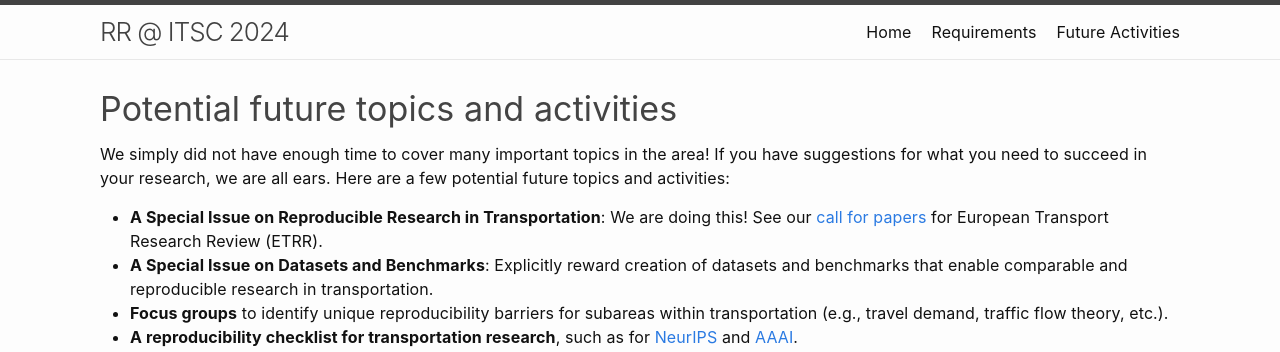
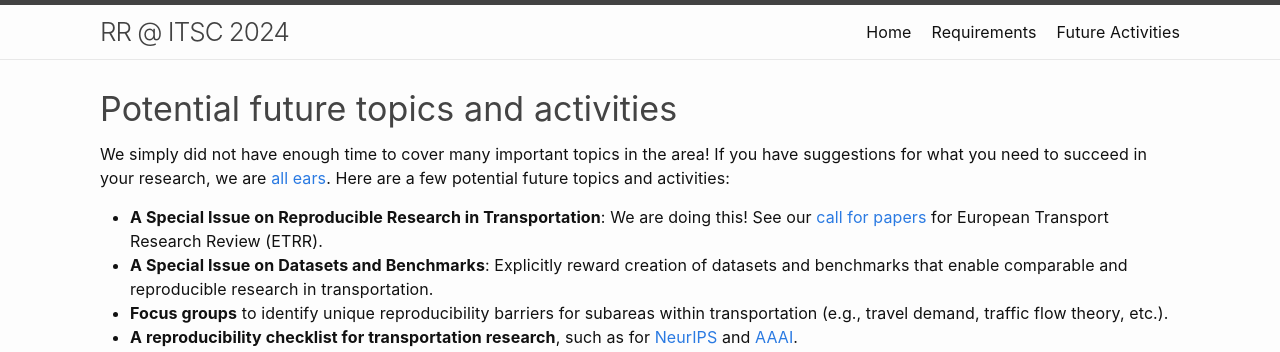
Before and after one commit to RRinTransportation/itsc24-rr-tutorial, a Jekyll site: the page built from future.md, in a window 1280 px wide. Shown: the top 352 px of the page. Built offline with Jekyll 4.4.1, drawn with Linux system fonts in a browser that asks for light colours; part of the change alters nothing that is shown.

```diff
--- a/future.md
+++ b/future.md
@@ -5,7 +5,7 @@ layout: default
 ---
 
 ### Potential future topics and activities
-We simply did not have enough time to cover many important topics in the area! If you have suggestions for what you need to succeed in your research, we are all ears. Here are a few potential future topics and activities:
+We simply did not have enough time to cover many important topics in the area! If you have suggestions for what you need to succeed in your research, we are <a href="https://docs.google.com/forms/d/e/1FAIpQLSePwCggee6GQAV1P6AedYjQvx_zGigVMnIJpB7u7T16GD-3OQ/viewform">all ears</a>. Here are a few potential future topics and activities:
 - **A Special Issue on Reproducible Research in Transportation**: We are doing this! See our [call for papers](https://www.springeropen.com/collections/RRT24) for European Transport Research Review (ETRR).
 - **A Special Issue on Datasets and Benchmarks**: Explicitly reward creation of datasets and benchmarks that enable comparable and reproducible research in transportation.
 - **Focus groups** to identify unique reproducibility barriers for subareas within transportation (e.g., travel demand, traffic flow theory, etc.).
```
